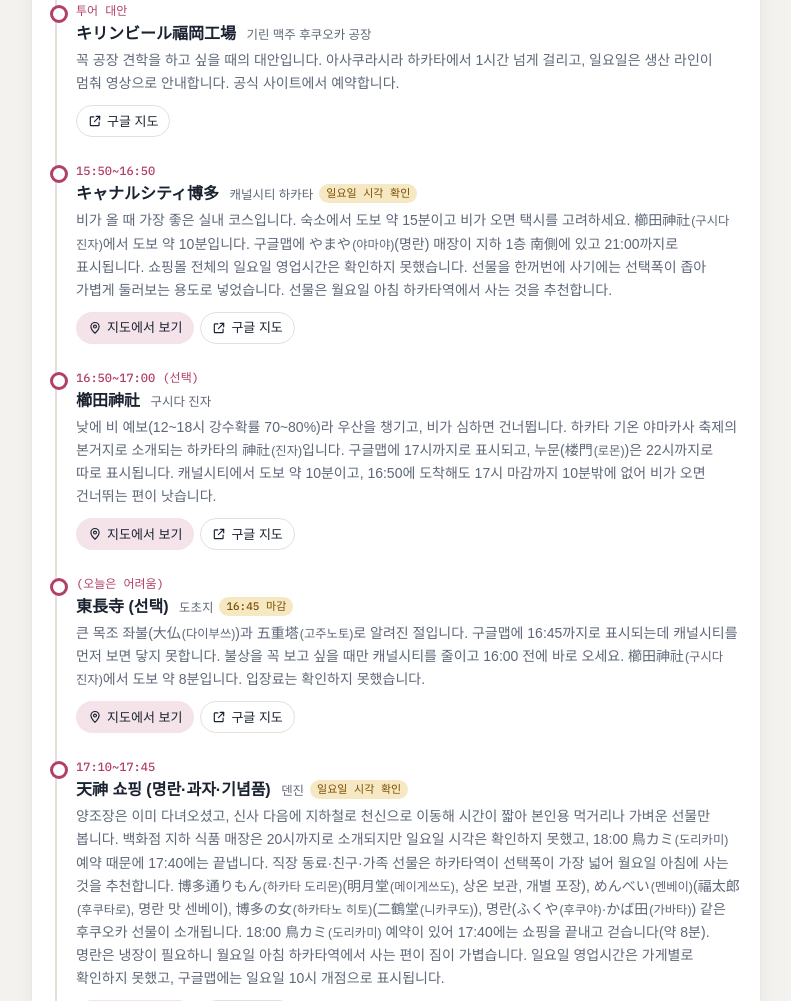
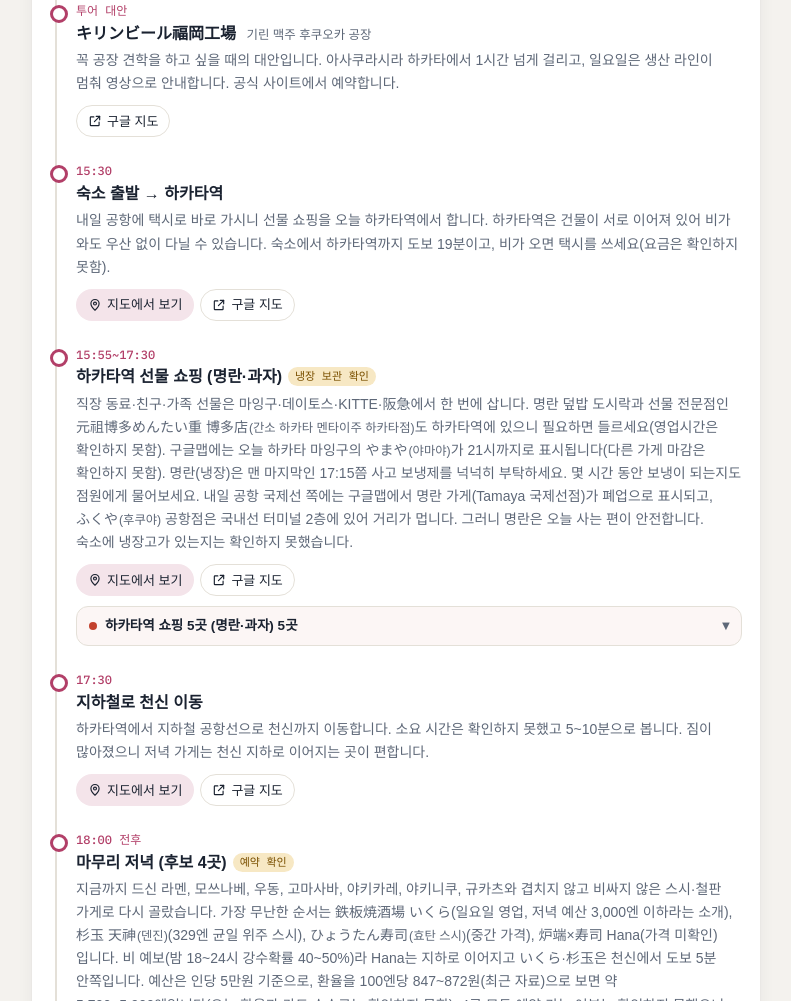
Before and after one commit to davidjeong639/fukuoka-trip, a plain HTML site: page index.html in a window 1280 px wide. Shown: the part 10999-12000 px from the top of the page, without its empty margins (244-1035 px from the left). Drawn offline with nearby package versions, Linux system fonts and the light colour scheme; a web font is replaced by a local one.

Commit message:
Move gift shopping to Hakata station today and plan a free Monday morning with a taxi to the airport
Co-Authored-By: Claude Sonnet 5.5 <noreply@anthropic.com>

Claude-Session: https://claude.ai/code/session_01WaVH6PhkVFBVxcvT37nxsv

```diff
--- a/index.html
+++ b/index.html
@@ -472,20 +472,18 @@ footer{margin-top:32px;color:var(--muted);font:500 12px/1.6 var(--font-mono)}
         { t:"점심", n:"麺や兼虎 天神本店", eat:1, near:"daimyo", d:"츠케멘 전문점입니다. 줄이 길다는 후기가 많습니다.", q:"麺や兼虎 天神本店", ll:[33.5872,130.4012], src:"다케시" },
         { t:"오후", n:"博多百年蔵 (石蔵酒造)", d:"하카타에 하나 남은 양조장입니다. 정규 견학은 하지 않는다고 안내되어 있어, 전화로 견학이 되는지 물어보고 안 되면 직판장에서 시음하고 삽니다. 직판장은 11:00~17:00, 화요일 휴무. 千代県庁口역 도보 약 7분.", q:"博多百年蔵 石蔵酒造", links:[["공식 사이트","https://www.ishikura-shuzou.co.jp/"]], tags:[["warn","견학 미확인"]] },
         { t:"투어 대안", n:"キリンビール福岡工場", d:"꼭 공장 견학을 하고 싶을 때의 대안입니다. 아사쿠라시라 하카타에서 1시간 넘게 걸리고, 일요일은 생산 라인이 멈춰 영상으로 안내합니다. 공식 사이트에서 예약합니다.", q:"キリンビール福岡工場" },
-        { t:"15:50~16:50", n:"キャナルシティ博多", d:"비가 올 때 가장 좋은 실내 코스입니다. 숙소에서 도보 약 15분이고 비가 오면 택시를 고려하세요. 櫛田神社에서 도보 약 10분입니다. 구글맵에 やまや(명란) 매장이 지하 1층 南側에 있고 21:00까지로 표시됩니다. 쇼핑몰 전체의 일요일 영업시간은 확인하지 못했습니다. 선물을 한꺼번에 사기에는 선택폭이 좁아 가볍게 둘러보는 용도로 넣었습니다. 선물은 월요일 아침 하카타역에서 사는 것을 추천합니다.", q:"キャナルシティ博多", ll:[33.5897,130.4113], tags:[["warn","일요일 시각 확인"]] },
-        { t:"16:50~17:00 (선택)", n:"櫛田神社", d:"낮에 비 예보(12~18시 강수확률 70~80%)라 우산을 챙기고, 비가 심하면 건너뜁니다. 하카타 기온 야마카사 축제의 본거지로 소개되는 하카타의 神社입니다. 구글맵에 17시까지로 표시되고, 누문(楼門)은 22시까지로 따로 표시됩니다. 캐널시티에서 도보 약 10분이고, 16:50에 도착해도 17시 마감까지 10분밖에 없어 비가 오면 건너뛰는 편이 낫습니다.", q:"櫛田神社", ll:[33.5930,130.4105] },
-        { t:"(오늘은 어려움)", n:"東長寺 (선택)", d:"큰 목조 좌불(大仏)과 五重塔로 알려진 절입니다. 구글맵에 16:45까지로 표시되는데 캐널시티를 먼저 보면 닿지 못합니다. 불상을 꼭 보고 싶을 때만 캐널시티를 줄이고 16:00 전에 바로 오세요. 櫛田神社에서 도보 약 8분입니다. 입장료는 확인하지 못했습니다.", q:"東長寺 福岡", ll:[33.5949,130.4144], tags:[["warn","16:45 마감"]] },
-        { t:"17:10~17:45", n:"天神 쇼핑 (명란·과자·기념품)", near:"shoptenjin", d:"양조장은 이미 다녀오셨고, 신사 다음에 지하철로 천신으로 이동해 시간이 짧아 본인용 먹거리나 가벼운 선물만 봅니다. 백화점 지하 식품 매장은 20시까지로 소개되지만 일요일 시각은 확인하지 못했고, 18:00 鳥カミ 예약 때문에 17:40에는 끝냅니다. 직장 동료·친구·가족 선물은 하카타역이 선택폭이 가장 넓어 월요일 아침에 사는 것을 추천합니다. 博多通りもん(明月堂, 상온 보관, 개별 포장), めんべい(福太郎, 명란 맛 센베이), 博多の女(二鶴堂), 명란(ふくや·かば田) 같은 후쿠오카 선물이 소개됩니다. 18:00 鳥カミ 예약이 있어 17:40에는 쇼핑을 끝내고 걷습니다(약 8분). 명란은 냉장이 필요하니 월요일 아침 하카타역에서 사는 편이 짐이 가볍습니다. 일요일 영업시간은 가게별로 확인하지 못했고, 구글맵에는 일요일 10시 개점으로 표시됩니다.", q:"天神 お土産", ll:[33.5900,130.3995], tags:[["warn","일요일 시각 확인"]] },
+        { t:"15:30", n:"숙소 출발 → 하카타역", d:"내일 공항에 택시로 바로 가시니 선물 쇼핑을 오늘 하카타역에서 합니다. 하카타역은 건물이 서로 이어져 있어 비가 와도 우산 없이 다닐 수 있습니다. 숙소에서 하카타역까지 도보 19분이고, 비가 오면 택시를 쓰세요(요금은 확인하지 못함).", q:"博多駅", ll:[33.5900,130.4199] },
+        { t:"15:55~17:30", n:"하카타역 선물 쇼핑 (명란·과자)", near:"shophakata", d:"직장 동료·친구·가족 선물은 마잉구·데이토스·KITTE·阪急에서 한 번에 삽니다. 명란 덮밥 도시락과 선물 전문점인 元祖博多めんたい重 博多店도 하카타역에 있으니 필요하면 들르세요(영업시간은 확인하지 못함). 구글맵에는 오늘 하카타 마잉구의 やまや가 21시까지로 표시됩니다(다른 가게 마감은 확인하지 못함). 명란(냉장)은 맨 마지막인 17:15쯤 사고 보냉제를 넉넉히 부탁하세요. 몇 시간 동안 보냉이 되는지도 점원에게 물어보세요. 내일 공항 국제선 쪽에는 구글맵에서 명란 가게(Tamaya 국제선점)가 폐업으로 표시되고, ふくや 공항점은 국내선 터미널 2층에 있어 거리가 멉니다. 그러니 명란은 오늘 사는 편이 안전합니다. 숙소에 냉장고가 있는지는 확인하지 못했습니다.", q:"博多駅 お土産", ll:[33.5900,130.4200], tags:[["warn","냉장 보관 확인"]] },
+        { t:"17:30", n:"지하철로 천신 이동", d:"하카타역에서 지하철 공항선으로 천신까지 이동합니다. 소요 시간은 확인하지 못했고 5~10분으로 봅니다. 짐이 많아졌으니 저녁 가게는 천신 지하로 이어지는 곳이 편합니다.", q:"天神駅", ll:[33.5911,130.3989] },
         { t:"18:00 전후", n:"마무리 저녁 (후보 4곳)", near:"final", d:"지금까지 드신 라멘, 모쓰나베, 우동, 고마사바, 야키카레, 야키니쿠, 규카츠와 겹치지 않고 비싸지 않은 스시·철판 가게로 다시 골랐습니다. 가장 무난한 순서는 鉄板焼酒場 いくら(일요일 영업, 저녁 예산 3,000엔 이하라는 소개), 杉玉 天神(329엔 균일 위주 스시), ひょうたん寿司(중간 가격), 炉端×寿司 Hana(가격 미확인)입니다. 비 예보(밤 18~24시 강수확률 40~50%)라 Hana는 지하로 이어지고 いくら·杉玉은 천신에서 도보 5분 안쪽입니다. 예산은 인당 5만원 기준으로, 환율을 100엔당 847~872원(최근 자료)으로 보면 약 5,700~5,900엔입니다(오늘 환율과 카드 수수료는 확인하지 못함). 4곳 모두 예약 가능 여부는 확인하지 못했으니 17시 전후에 확인하세요.", q:"天神 夕食", tags:[["warn","예약 확인"]] },
         { t:"2차 (선택)", n:"すし酒場さしす 天神店", eat:1, d:"예약을 받지 않아 웨이팅이 필수입니다.", url:"https://maps.app.goo.gl/M3tcmLMhncTbvkoY8", ll:[33.5867,130.4000], src:"동료" },
         { t:"바", n:"Bar Kitchen", bar:1, q:"Bar Kitchen 福岡 舞鶴", d:"일요일엔 쉬는 바가 많습니다. Bar Kitchen은 일요일에도 열고, 나카스의 ニッカバー七島와 カチューシャ도 정기 휴무가 없습니다.", links:[["七島 지도","ニッカバー七島 中洲"],["カチューシャ 지도","カチューシャ バー 中洲"]] }
       ]},
     { id:"d5", num:"16", wd:"월", lbl:"11월 · 월", ttl:"귀국일",
       stops:[
-        { t:"08:40~10:45", n:"하카타역 마지막 쇼핑 (명란·과자)", near:"shophakata", d:"직장 동료·친구·가족 선물은 여기서 한 번에 삽니다. 하카타역은 마잉구·데이토스·KITTE·阪急가 한곳에 모여 있어 선택폭이 가장 넓습니다. 숙소에서 하카타역까지 도보 19분이라 08:40에 나서면 09:00쯤 도착합니다. 월요일 영업 시각은 확인하지 못했지만 구글맵에는 일요일 8~10시 개점으로 표시됩니다. 명란은 냉장이 필요하니 여기서 사서 바로 공항으로 갑니다. 지하철 공항선으로 하카타에서 공항까지 약 5분이라는 안내가 있습니다. 11:00에는 공항으로 출발합니다.", q:"博多駅 お土産", ll:[33.5900,130.4200], tags:[["warn","월요일 시각 확인"]] },
-        { t:"오전", n:"元祖博多めんたい重 博多店", near:"hakata", d:"앉아서 먹는 가게가 아니라 도시락과 선물 전문점입니다. 명란 덮밥의 발상지입니다.", q:"元祖博多めんたい重 博多駅" },
+        { t:"09:00~10:45", n:"숙소에서 여유 · 체크아웃 준비", near:"stay", d:"선물 쇼핑은 일요일에 하카타역에서 끝냈으니 월요일 아침은 여유를 둡니다. 체크아웃은 11:00입니다. 숙소 근처 카페나 빵집에서 아침을 먹고 짐을 싸세요. 놓친 선물이 있으면 숙소 근처 편의점에서 가볍게 보충합니다. 11:00에는 공항으로 택시를 탑니다(숙소에서 공항까지 걸리는 시간과 요금은 확인하지 못함).", q:"住吉 カフェ", ll:[33.5811,130.4149] },
         { t:"오전", n:"편의점과 드럭스토어", d:"동료분은 입문 메뉴 대신 편의점을 추천했습니다.", q:"ドラッグストア 博多駅" },
-        { t:"11:00경", n:"공항으로 출발", d:"13:50 출발이라 11:30~12:00에 공항 도착을 목표로 잡았습니다. 항공사의 체크인 마감 시각을 확인하세요.", q:"福岡空港 国際線ターミナル", ll:[33.5848,130.4443], tags:[["warn","시각 추정"]] }
+        { t:"11:00경", n:"택시로 공항 출발", d:"13:50 출발이라 11:30~12:00에 공항 도착을 목표로 잡았습니다. 항공사의 체크인 마감 시각을 확인하세요.", q:"福岡空港 国際線ターミナル", ll:[33.5848,130.4443], tags:[["warn","시각 추정"]] }
       ]}
   ];
 
@@ -879,7 +877,7 @@ footer{margin-top:32px;color:var(--muted);font:500 12px/1.6 var(--font-mono)}
       { n:"天神地下街", g:"지하 상가", e:"🛍", nt:"천신 지하 아케이드 상점가입니다. 매장마다 영업시간이 다르고 일요일 시각은 확인하지 못했습니다.", q:"天神地下街", ll:[33.5896,130.3997] }
     ]},
     shophakata:{ n:"하카타역", label:"하카타역 쇼핑 5곳 (명란·과자)", ll:[33.5900,130.4200], items:[
-      { n:"博多マイング", g:"역 지하 상가", e:"🛍", nt:"JR 하카타역 지하 상가입니다. 구글맵 기준 明月堂 매장(일요일 9시 개점), やまや(일요일 9시 개점)가 표시됩니다. 월요일 시각은 확인하지 못했습니다.", q:"博多マイング", ll:[33.5909,130.4207] },
+      { n:"博多マイング", g:"역 지하 상가", e:"🛍", nt:"JR 하카타역 지하 상가입니다. 구글맵 기준 明月堂 매장(일요일 9시 개점), やまや(일요일 9시 개점, 오늘 21시까지)가 표시됩니다.", q:"博多マイング", ll:[33.5909,130.4207] },
       { n:"博多デイトス", g:"역 쇼핑몰", e:"🛍", nt:"신칸센 쪽 筑紫口 방면 쇼핑몰이고 1층에 기념품 매장 거리가 있다고 소개됩니다. 구글맵 기준 ふくや, やまや 매장(일요일 8시 개점)이 표시됩니다. 월요일 시각은 확인하지 못했습니다.", q:"博多デイトス", ll:[33.5906,130.4214] },
       { n:"KITTE博多", g:"역 쇼핑몰", e:"🛍", nt:"7:00~24:00로 소개되고 매장별로 다릅니다. 월요일 시각은 확인하지 못했습니다.", q:"KITTE博多", ll:[33.5889,130.4194] },
       { n:"博多阪急", g:"백화점 지하 식품", e:"🛍", nt:"지하에 후쿠오카 한정 디저트와 유명 가게 도시락이 모여 있다고 소개됩니다. 明月堂 매장이 있고(일요일 10시 개점), 월요일 시각은 확인하지 못했습니다.", q:"博多阪急", ll:[33.5893,130.4205] },
```
